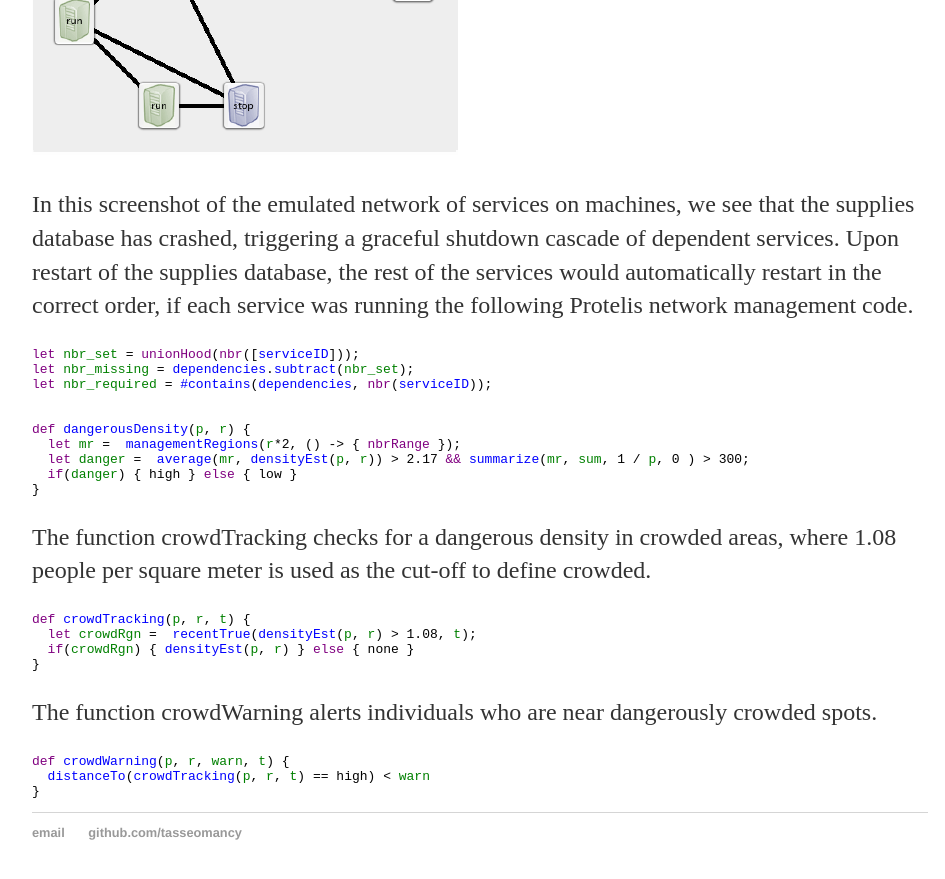
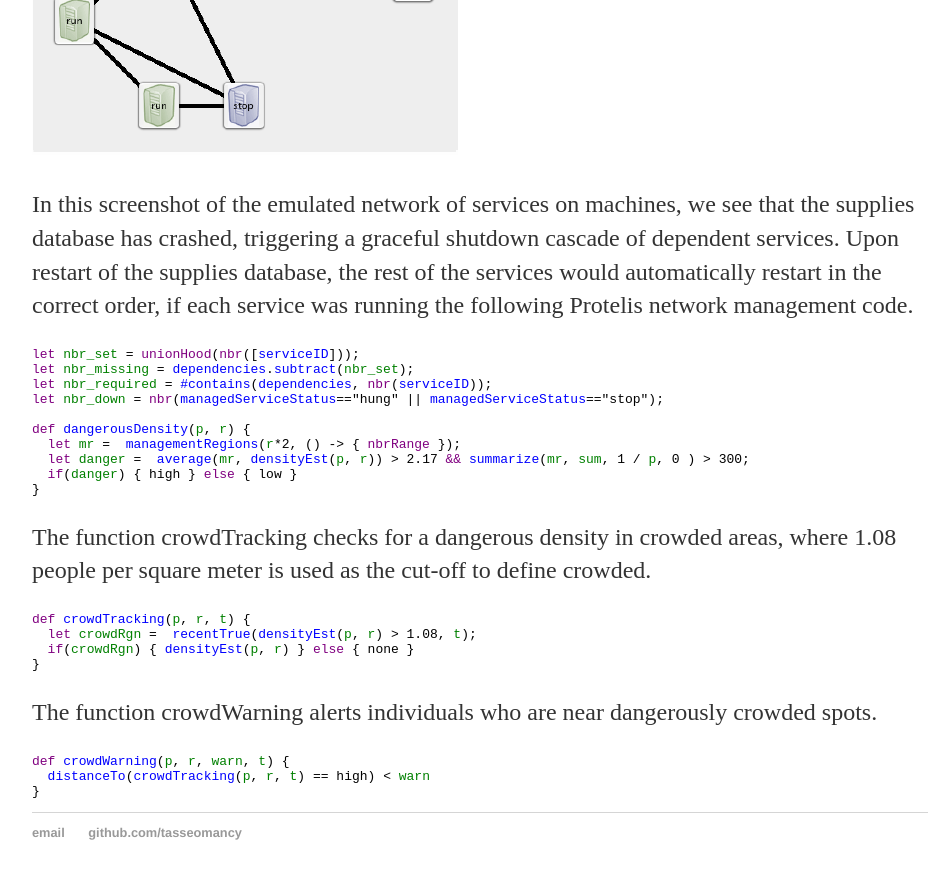
Before and after one commit to tasseomancy/tasseomancy.github.io, a Jekyll site: the page built from _posts/2018-02-22-network-management.md, in a window 1280 px wide and 900 px high, scrolled down 1518 px. Shown: the top 879 px of the window, without its empty margins (160-1105 px from the left). Built offline with Jekyll 4.4.1, drawn with Linux system fonts in a browser that asks for light colours.

Commit message:
Update 2018-02-22-network-management.md

```diff
--- a/_posts/2018-02-22-network-management.md
+++ b/_posts/2018-02-22-network-management.md
@@ -22,7 +22,7 @@ In this screenshot of the emulated network of services on machines, we see that
 <code style="color:purple">let</code><code style="color:green"> nbr_set </code><code>= </code><code style="color:purple">unionHood</code><code>(</code><code style="color:purple">nbr</code><code>([</code><code style="color:blue">serviceID</code><code>]));</code>
 <code style="color:purple">let</code><code style="color:green"> nbr_missing </code><code>= </code><code style="color:blue">dependencies</code><code>.</code><code style="color:blue">subtract</code><code>(</code><code style="color:green">nbr_set</code><code>);</code>
 <code style="color:purple">let</code><code style="color:green"> nbr_required </code><code>= </code><code style="color:blue">#contains</code><code>(</code><code style="color:blue">dependencies</code><code>, </code><code style="color:purple">nbr</code><code>(</code><code style="color:blue">serviceID</code><code>));</code>
-
+<code style="color:purple">let</code><code style="color:green"> nbr_down </code><code>= </code><code style="color:purple">nbr</code><code>(</code><code style="color:blue">managedServiceStatus</code><code>=="hung" || </code><code style="color:blue">managedServiceStatus</code><code>=="stop");</code>
 
 <code style="color:purple">def</code><code style="color:blue"> dangerousDensity</code><code>(</code><code style="color:green">p</code><code>, </code><code style="color:green">r</code><code>) {</code>
 <code style="color:purple">  let</code><code style="color:green"> mr</code><code> = </code><code style="color:blue"> managementRegions</code><code>(</code><code style="color:green">r</code><code>*2, () -> { </code><code style="color:purple">nbrRange</code><code> });</code>
```
